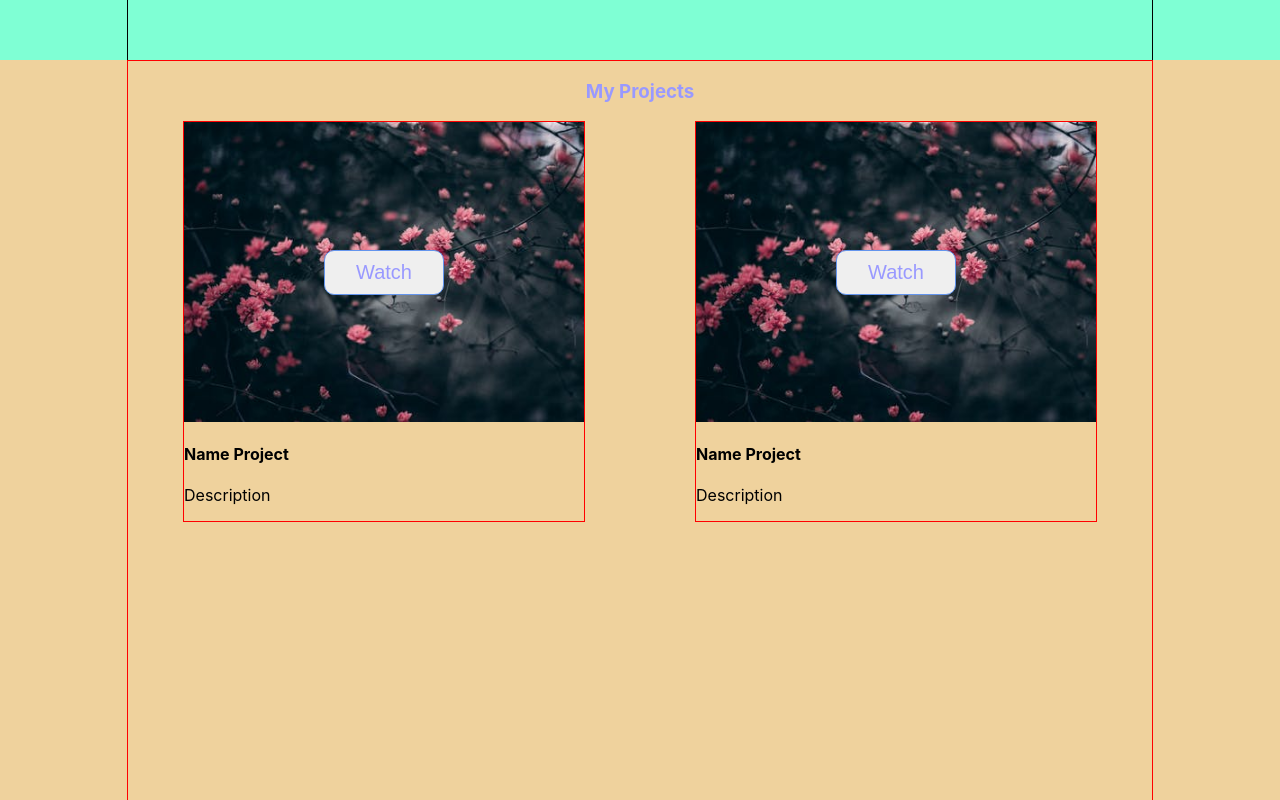
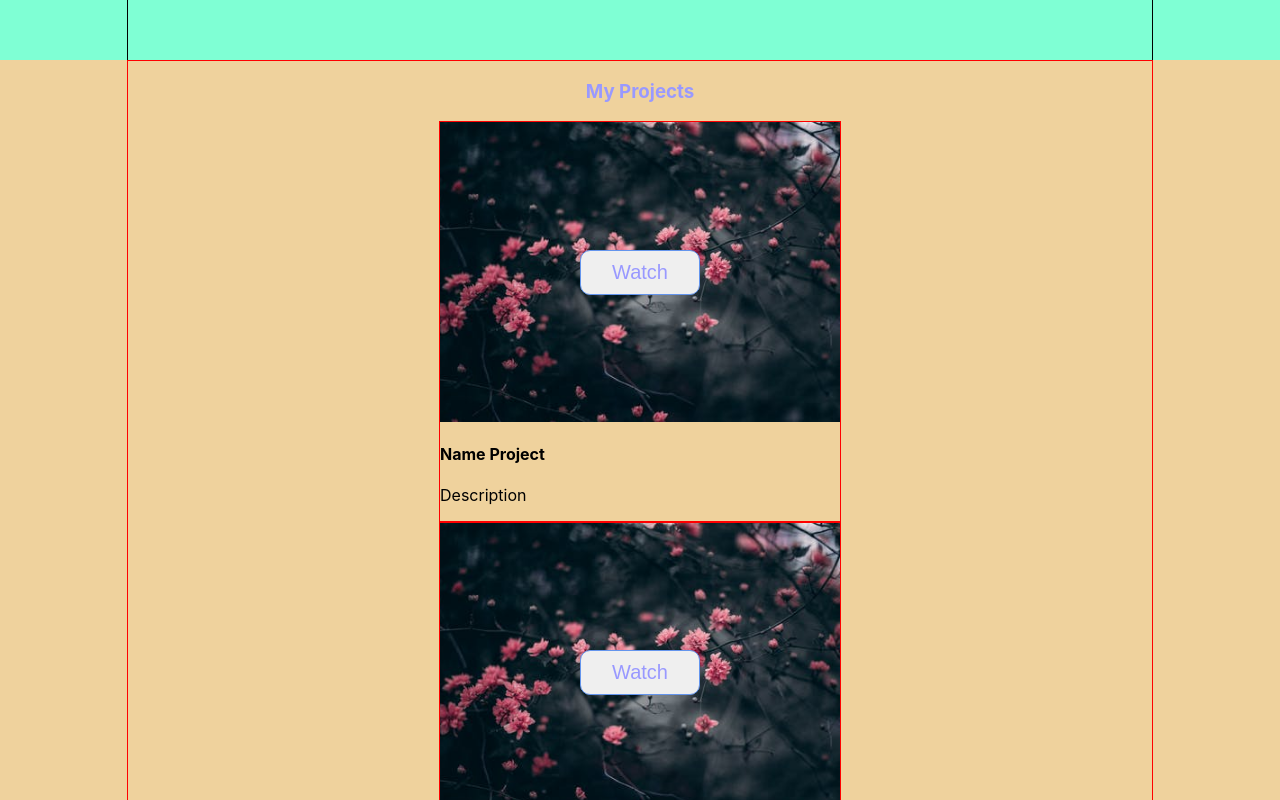
Before and after one commit to FilimonovKostya/Portfolio, a React (Create React App) app: page / in a window 1280 px wide. Shown: the part 1620-2420 px from the top of the page. Built offline with nearby package versions, Linux system fonts and the light colour scheme.

Commit message:
projects

```diff
--- /dev/null
+++ b/src/Projects/Project/Project.tsx
@@ -0,0 +1,18 @@
+import React from "react";
+import style from "../Projects.module.css";
+
+type ProjectPropsType = {
+    backgroundImg:{}
+}
+
+export const Project = (props:ProjectPropsType) => {
+    return <div className={style.containerProject}>
+        <div className={style.ownProjects}>
+            <div style={props.backgroundImg} className={style.backgroundImg}>
+                <button className={style.buttonWatch}>Watch</button>
+            </div>
+            <h4>Name Project</h4>
+            <p>Description</p>
+        </div>
+    </div>
+}
--- a/src/Projects/Projects.module.css
+++ b/src/Projects/Projects.module.css
@@ -22,6 +22,7 @@
     display: flex;
     justify-content: space-around;
     flex-wrap: wrap;
+
 }
 
 .backgroundImg{
--- a/src/Projects/Projects.tsx
+++ b/src/Projects/Projects.tsx
@@ -1,6 +1,7 @@
 import React from "react";
 import style from './Projects.module.css'
 import background from '../assets/img/background.jpeg'
+import {Project} from "./Project/Project";
 
 export const Projects = () => {
 
@@ -13,26 +14,13 @@ export const Projects = () => {
 
     return <div className={style.blockProjects}>
         <div className={style.aboutProjects}>
-            <div className={style.projectHeader}><h3>My Projects</h3></div>
 
-            <div className={style.containerProject}>
-                <div className={style.ownProjects}>
-                    <div style={backgroundImg} className={style.backgroundImg}>
-                        <button className={style.buttonWatch}>Watch</button>
-                    </div>
-                    <h4>Name Project</h4>
-                    <p>Description</p>
-                </div>
+            <div className={style.projectHeader}>
+                <h3>My Projects</h3>
+            </div>
 
-
-                <div className={style.ownProjects}>
-                    <div style={backgroundImg} className={style.backgroundImg}>
-                        <button className={style.buttonWatch}>Watch</button>
-                    </div>
-                    <h4>Name Project</h4>
-                    <p>Description</p>
-                </div>
-            </div>
+            <Project backgroundImg={backgroundImg}/>
+            <Project backgroundImg={backgroundImg}/>
 
         </div>
     </div>
```
